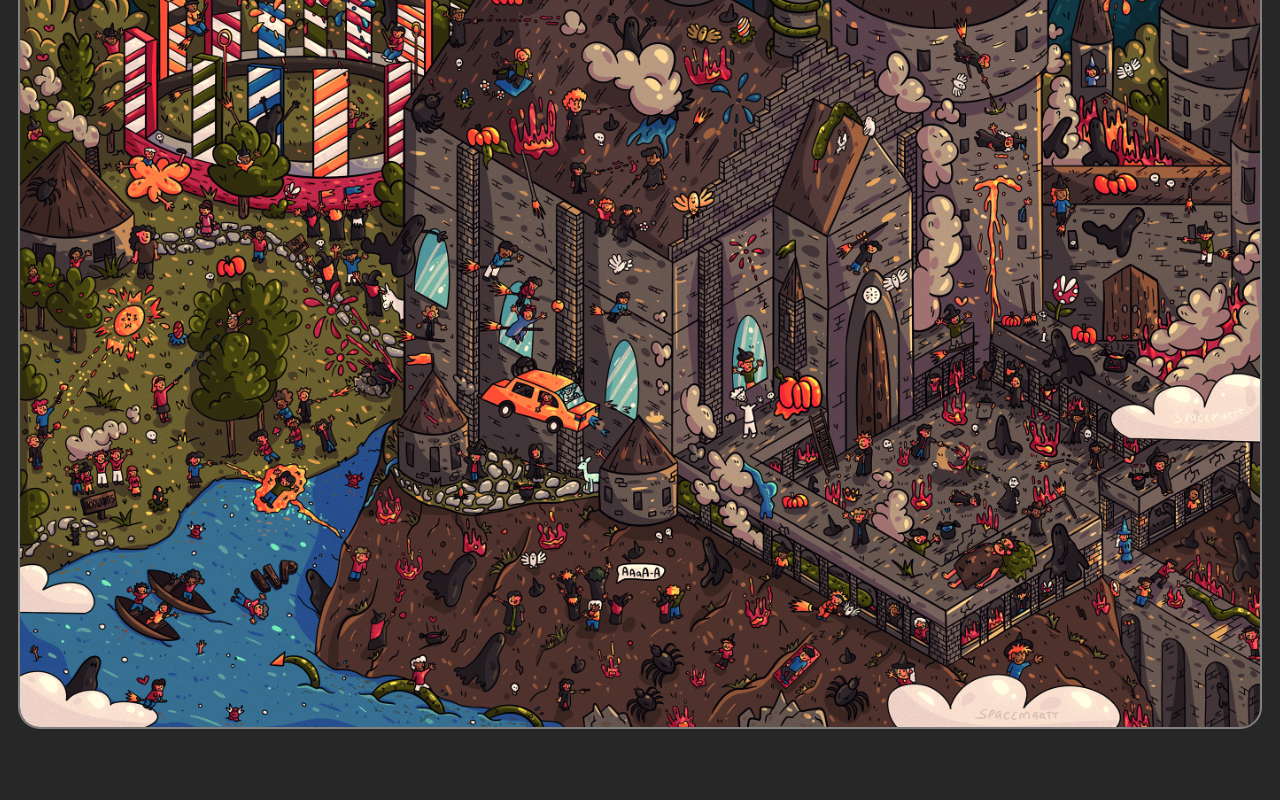
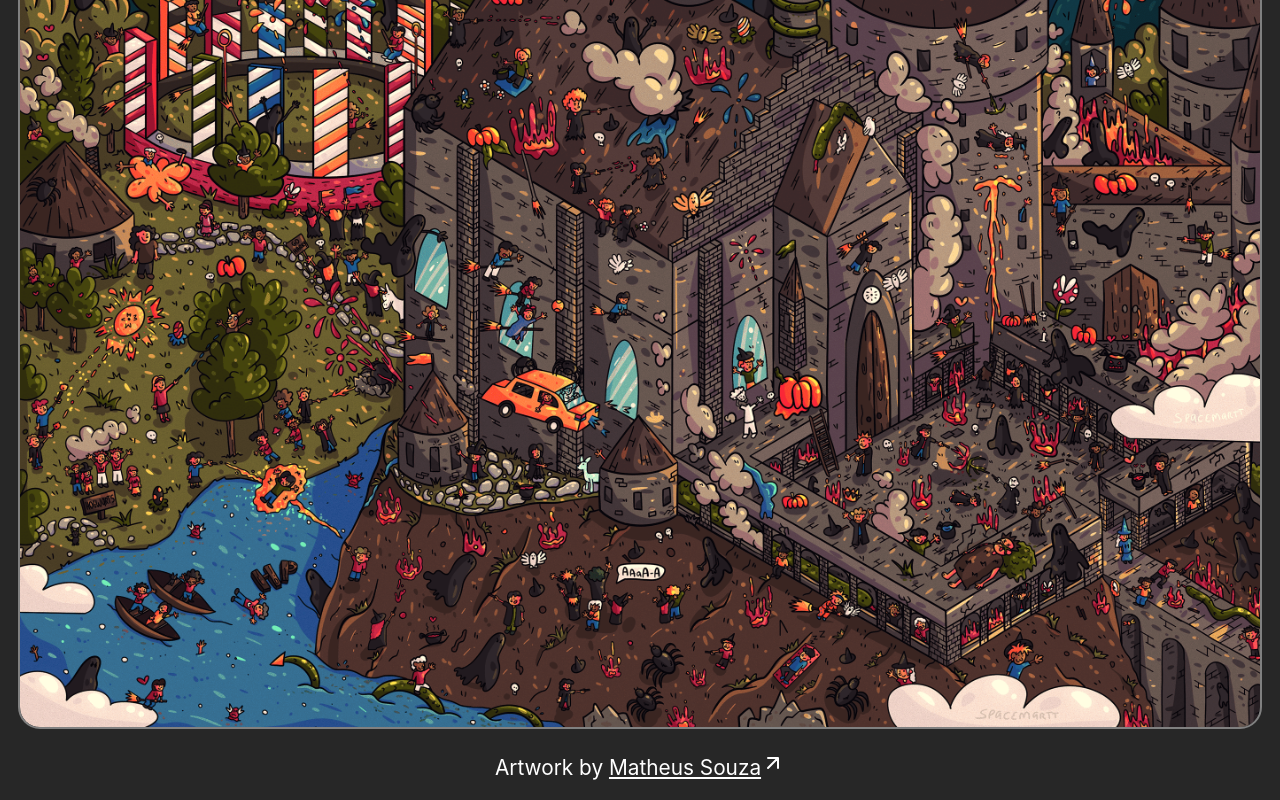
Before and after one commit to McStanley/seek-and-find, a React (Vite) app: page /seek-and-find/game in a window 1280 px wide. Shown: the part 328-1128 px from the top of the page. Before the commit the page ends 1079 px from the top, so only its background shows below. Built offline with nearby package versions, Linux system fonts and the light colour scheme; the HTML template or start-up script is replaced by a standard one.

Commit message:
Add artist credit

```diff
--- a/src/pages/Game.jsx
+++ b/src/pages/Game.jsx
@@ -9,6 +9,7 @@ import Popup from '../components/Popup';
 import Overlay from '../components/Overlay';
 import GameOver from '../components/GameOver';
 import Hogwarts from '../assets/hogwarts.png';
+import Arrow from '../assets/arrow-up-right.svg';
 import './styles/Game.css';
 
 function Game() {
@@ -141,6 +142,17 @@ function Game() {
           />
         )}
       </main>
+      <footer className="Game-footer">
+        Artwork by{' '}
+        <a
+          href="https://www.behance.net/soumatheus"
+          target="_blank"
+          rel="noreferrer"
+        >
+          Matheus Souza
+        </a>
+        <img src={Arrow} alt="" />
+      </footer>
       {isOver && (
         <Overlay>
           <GameOver
--- a/src/pages/styles/Game.css
+++ b/src/pages/styles/Game.css
@@ -43,3 +43,11 @@
   border-radius: 20px;
   cursor: crosshair;
 }
+
+.Game-footer {
+  font-size: 1.3rem;
+}
+
+.Game-footer a {
+  text-decoration: underline;
+}
```
